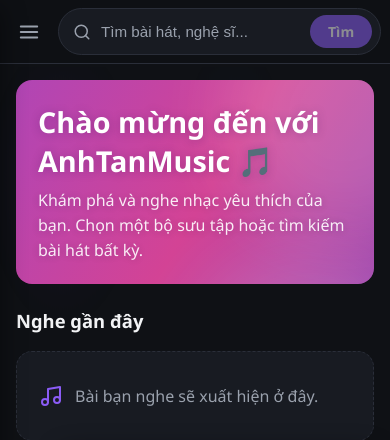
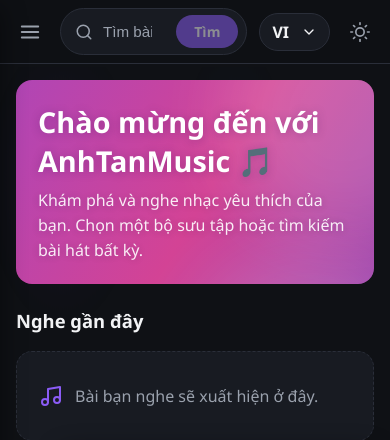
Before and after one commit to Suattackper/personalvietmusic, an ASP.NET Core app: page / in a window 390 px wide. Shown: the top 440 px of the page. Run offline with ASP.NET Core 8, Linux system fonts and the light colour scheme.

Commit message:
Keep mobile header controls within viewport

```diff
--- a/MusicWebApp/MusicWebApp/wwwroot/css/app.css
+++ b/MusicWebApp/MusicWebApp/wwwroot/css/app.css
@@ -346,6 +346,7 @@ html::-webkit-scrollbar, body::-webkit-scrollbar, *::-webkit-scrollbar { display
     align-items: center;
     gap: 8px;
     flex: 1;
+    min-width: 0;
     max-width: 480px;
     margin-inline: auto;
     background: var(--surface);
```
